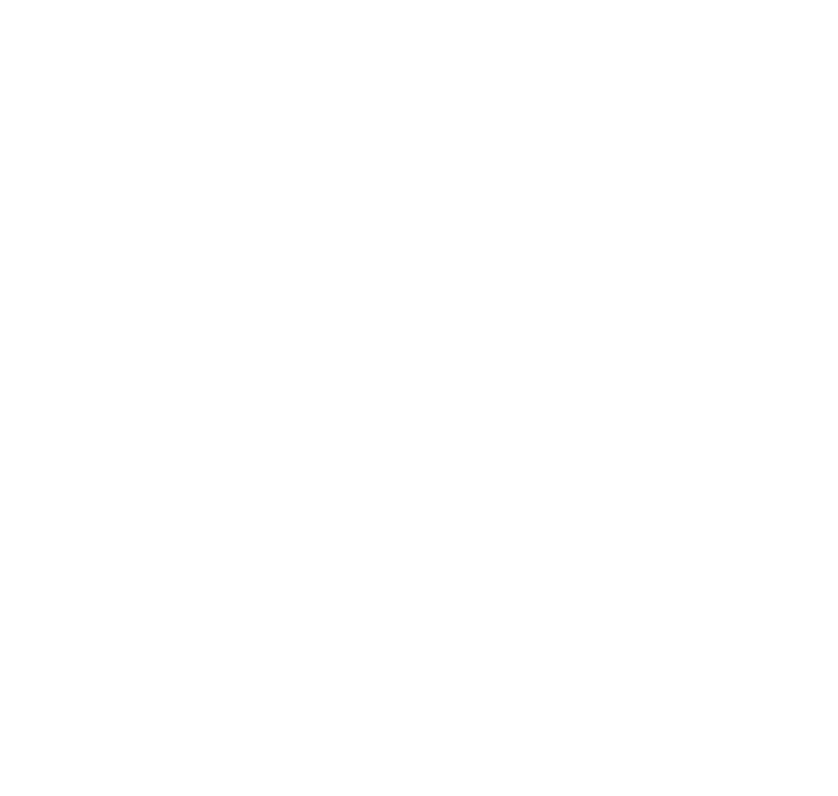
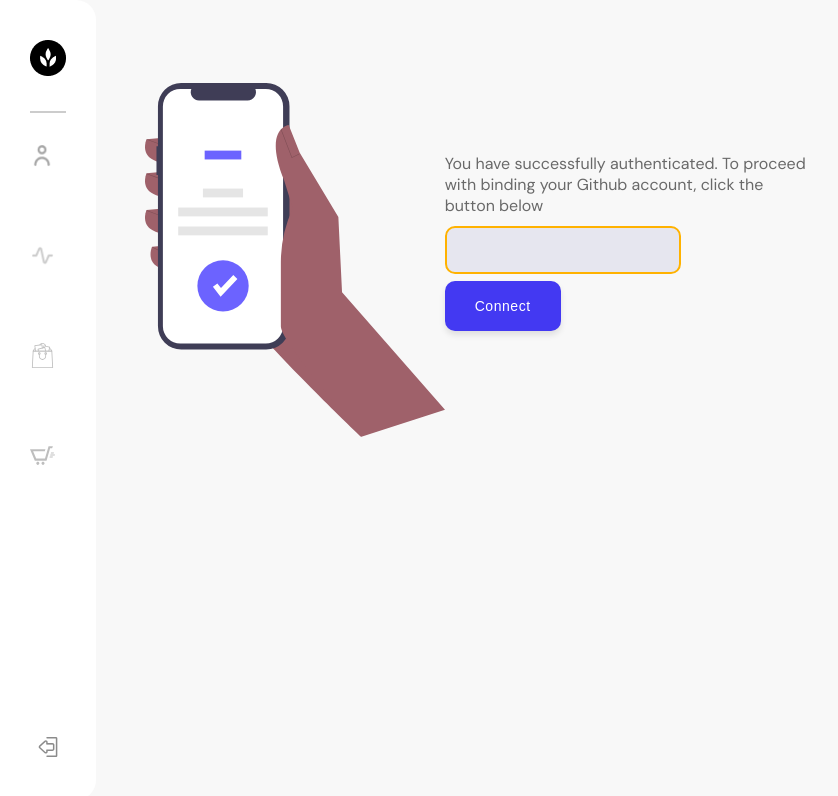
Before and after one commit to camelocadelo/Reward-System-for-Project-Management, a React (Create React App) app: page /githubAuth in a window 1280 px wide. Shown: the top 796 px of the page, without its empty margins (0-838 px from the left). Built offline with nearby package versions, Linux system fonts and the light colour scheme.

Commit message:
feat(githubAuth): git auth page added and method connected

```diff
--- /dev/null
+++ b/src/pages/GithubAuthPage/component.tsx
@@ -0,0 +1,77 @@
+import React, { useEffect, useState } from 'react';
+import { MainTemplate } from 'components/organisms/MainTemplate';
+import { useLocation } from 'react-router-dom';
+import './index.scss';
+import githubAuth from 'assets/images/githubAuth.svg';
+import MainButton from 'components/atoms/MainButton/component';
+import integrationActions from 'store/integration/actions';
+import { connect } from 'react-redux';
+import { GithubAuthPageProps } from './types';
+
+function GithubAuthPage(props: GithubAuthPageProps): JSX.Element {
+  const { sendGithubCode, sentGithubCode } = props;
+  const location = useLocation();
+  console.log('the location naa: ', location);
+  const [code, setCode] = useState('');
+  const my_pk = localStorage.getItem('pk');
+  useEffect(() => {
+    if (location.search) {
+      setCode(location.search.replace('?code=', ''));
+    }
+  }, [location.search]);
+  console.log('profile location: ', location);
+  console.log('the code sobsna: ', code);
+  const handleBindGithub = () => {
+    sendGithubCode({ code: code, pk: my_pk });
+  };
+  return (
+    <MainTemplate>
+      <div className="git-page-container">
+        {/*<div className="code-container">*/}
+        <div className="input-wrp">
+          <img src={githubAuth} alt="Authorized" style={{ maxWidth: '300px' }} />
+          <div
+            style={{
+              display: 'flex',
+              width: 'fit-content',
+              // flexGrow: 0.7,
+              flexDirection: 'column',
+              marginTop: '70px',
+            }}
+          >
+            <p style={{ color: '#696969', width: '47%' }}>
+              You have successfully authenticated. To proceed with binding your Github account,
+              click the button below
+            </p>
+            <input
+              style={{ marginTop: '10px' }}
+              value={code}
+              type="text"
+              className="inputText typography__variant-text"
+            />
+            <div style={{ width: 'fit-content', marginTop: '7px' }}>
+              <MainButton
+                textColor="white"
+                buttonText="Connect"
+                onCreateProject={handleBindGithub}
+              />
+            </div>
+          </div>
+        </div>
+      </div>
+      {/*</div>*/}
+    </MainTemplate>
+  );
+}
+
+const mapStateToProps = (state: any) => {
+  return {
+    sentGithubCode: state.integrationReducer?.sentGithubCode?.data,
+  };
+};
+
+const mapDispatchToProps = {
+  sendGithubCode: integrationActions.sendGithubCode,
+};
+
+export default connect<any, any>(mapStateToProps, mapDispatchToProps)(GithubAuthPage);
--- /dev/null
+++ b/src/pages/GithubAuthPage/index.scss
@@ -0,0 +1,41 @@
+.git-page-container {
+  width: 100%;
+  display: flex;
+  justify-content: center;
+}
+
+.code-container {
+  display: flex;
+  //width: 100%;
+  justify-content: center;
+}
+
+.input-wrp {
+  display: flex;
+  //width: fit-content;
+  span {
+    font-weight: normal;
+    font-size: 14px;
+    line-height: 124.33%;
+    color: #52575C;
+  }
+  p {
+    color: #DC5B3F;
+  }
+}
+.input-wrp .inputText {
+  height: 48px;
+  width: 30%;
+  outline: none;
+  background: #E6E6EF;
+  border-radius: 10px;
+  box-shadow: none;
+  padding-left: 10px;
+  padding-right: 10px;
+  border: 2px solid #FFB200;
+
+  &::placeholder {
+    color: #CACCCF;
+  }
+
+}
--- /dev/null
+++ b/src/pages/GithubAuthPage/types.ts
@@ -0,0 +1,4 @@
+export interface GithubAuthPageProps {
+  sendGithubCode(data: any, callbacks?: any): any;
+  sentGithubCode: any;
+}
--- a/src/pages/ProfilePage/component.tsx
+++ b/src/pages/ProfilePage/component.tsx
@@ -7,10 +7,21 @@
 import { ProfilePageProps } from './types';
 import UserInfoModal from 'components/molecules/UserInfoModal/component';
 import UserActivityTable from 'components/molecules/UserActivityTable/component';
+import { useLocation } from 'react-router-dom';
 
 function ProfilePage(props: ProfilePageProps) {
   const { userInfoData, onGetUserInfo, userActivitiesData, onGetUserActivities } = props;
   const [userInfoModal, setUserInfoModal] = useState<boolean>(false);
+  const [code, setCode] = useState<string | null>(null);
+
+  const location = useLocation();
+  useEffect(() => {
+    if (location.search) {
+      setCode(location.search.replace('?code=', ''));
+    }
+  }, [location.search]);
+  console.log('profile location: ', location);
+  console.log('the code sobsna: ', code);
 
   useEffect(() => {
     onGetUserInfo();
--- a/src/routes/index.tsx
+++ b/src/routes/index.tsx
@@ -12,6 +12,7 @@
 );
 const MarketplaceUserPage = lazy(() => import('pages/MarketplaceUser/component'));
 const CartPage = lazy(() => import('pages/CartPages/component'));
+const GithubAuthPage = lazy(() => import('pages/GithubAuthPage/component'));
 
 const RootRouter: FC = () => (
   <Router>
@@ -25,6 +26,7 @@
         <Route path="/admin-marketplace/product-creation" component={ProductCreationEdition} />
         <Route path="/marketplace" component={MarketplaceUserPage} />
         <Route path="/cart" component={CartPage} />
+        <Route path="/githubAuth" component={GithubAuthPage} />
       </Route>
     </Switch>
   </Router>
--- /dev/null
+++ b/src/store/integration/actions.ts
@@ -0,0 +1,20 @@
+import { defaultAction } from 'store/defaultActions';
+import * as api from 'store/integration/api';
+
+import { SEND_GITHUB_CODE } from './types';
+
+export const sendGithubCode = (data: any, callbacks?: any) => (dispatch: any, getState: any) => {
+  defaultAction(dispatch, getState, {
+    callbacks,
+    action: SEND_GITHUB_CODE,
+    apiCall: () => {
+      return api.sendGithubCode(data);
+    },
+    onSuccess: (response: any) => ({ data: response }),
+    onError: (response: any) => ({ ...response }),
+  });
+};
+
+export default {
+  sendGithubCode,
+};
--- /dev/null
+++ b/src/store/integration/api.ts
@@ -0,0 +1,14 @@
+import * as API from 'store/defaultApi';
+import { API_URL } from 'core/server';
+
+const access_token = localStorage.getItem('access_token');
+const my_pk = localStorage.getItem('pk');
+
+/*  TODO: add the correct endpoint */
+const sendGithubCodeUrl = `${API_URL}/github/sendCode`;
+export const sendGithubCode = (data: any) =>
+  API.stdApiPOST({
+    url: sendGithubCodeUrl,
+    token: access_token,
+    data,
+  });
--- /dev/null
+++ b/src/store/integration/types.ts
@@ -0,0 +1,5 @@
+export const SEND_GITHUB_CODE = {
+  started: 'SEND_GITHUB_CODE_STARTED',
+  success: 'SEND_GITHUB_CODE_SUCCESS',
+  failed: 'SEND_GITHUB_CODE_FAILED',
+};
```
Also changed, not shown: src/store/integration/reducer.ts (added, +29 -0 lines), src/assets/images/githubAuth.svg (added).
